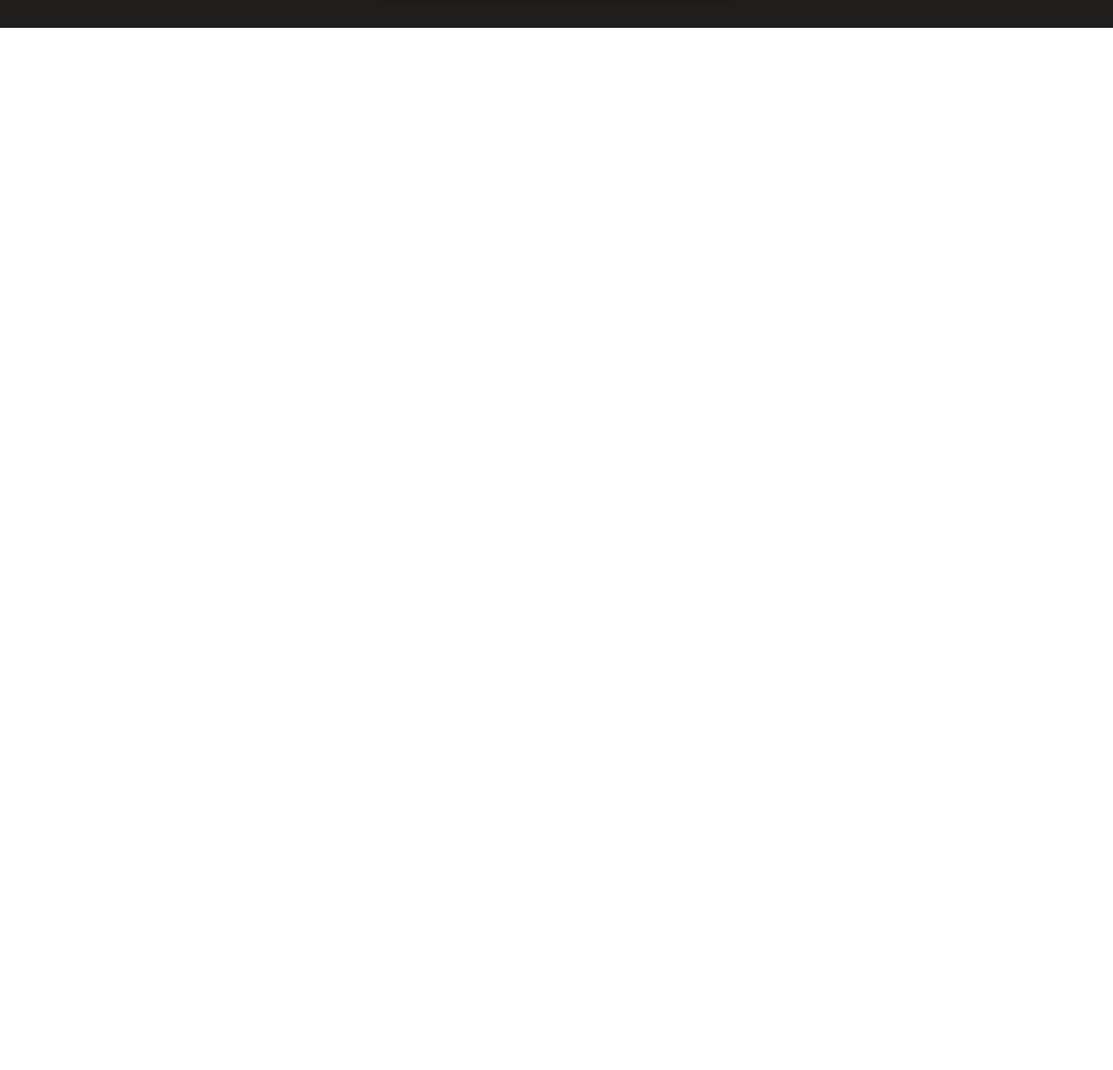
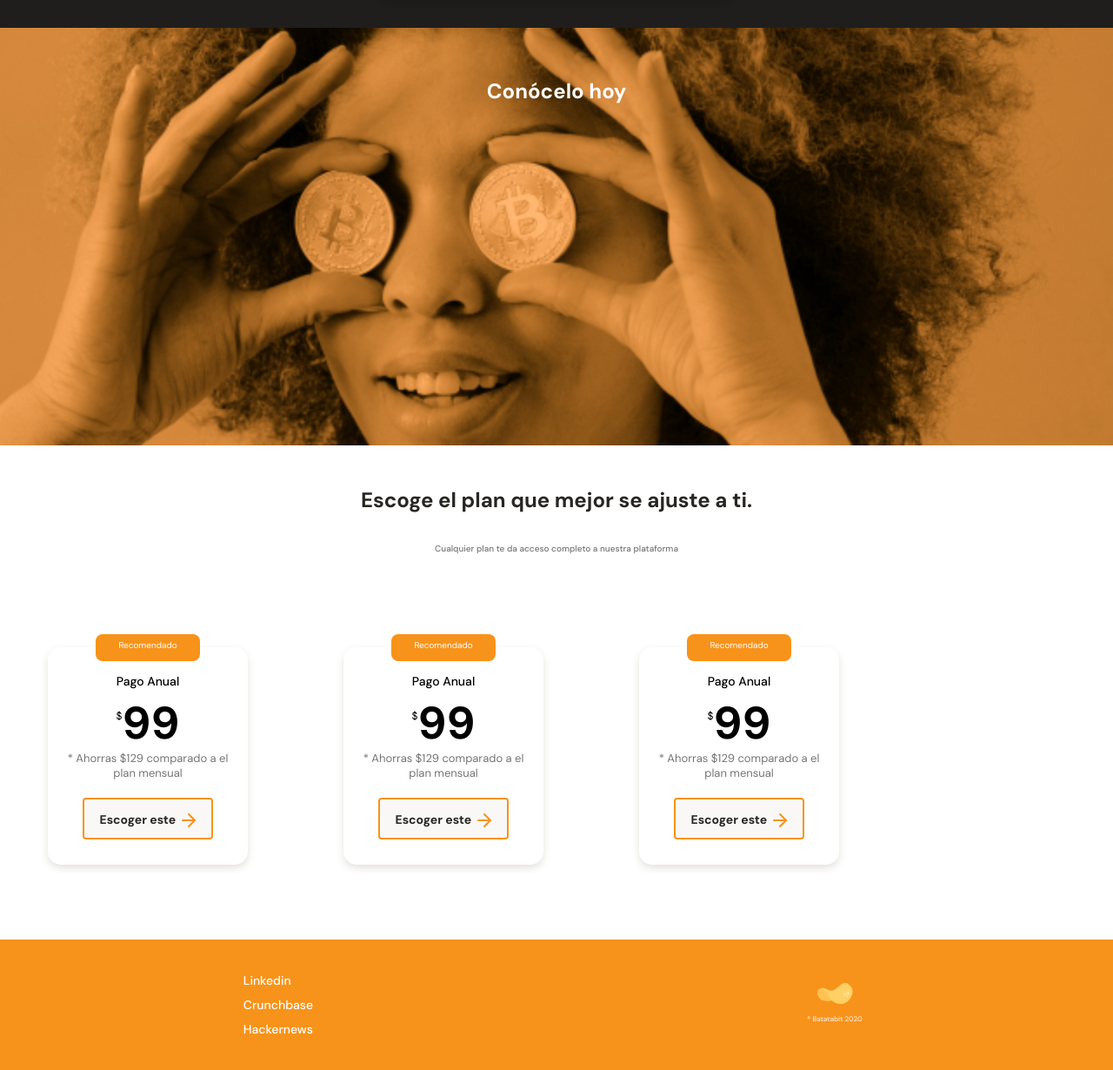
Before and after one commit to Lauracelis/Responsive_MobileFirst, a plain HTML site: page index.html in a window 1280 px wide. Shown: the part 2497-3727 px from the top of the page at 87% size. Before the commit the page ends 2529 px from the top, so only its background shows below. Drawn offline with Linux system fonts and the light colour scheme.

Commit message:
ReaÃlice el footer

```diff
--- a/index.html
+++ b/index.html
@@ -16,7 +16,7 @@
         <div class="header--title-container">
             <h1>La próxima revolución en el intercambio de criptomonedas</h1>
             <p>Batatabit te ayuda a navegar entre los diferentes precios y tendencias</p>
-            <a href="" class="header--button">Conoce nuestros planes <span></span></a>
+            <a href="#plans" class="header--button">Conoce nuestros planes <span></span></a>
         </div>
     </header>
     <main>
@@ -138,9 +138,74 @@
             </article>
         </section>
     </section>
-        <section></section>
-        <section></section>
+
+    <section class="bitcoin-img-container">
+            <h2>Conócelo hoy</h2>
+        </section>
+
+        <section id="plans" class="main-plans-container">
+            <div class="plans--title">
+                <h2>Escoge el plan que mejor se ajuste a ti.</h2>
+                <p>Cualquier plan te da acceso completo a nuestra plataforma</p>
+            </div>
+
+            <section class="plans-container--slider">
+                <article class="plans-container--card">
+                    <p class="recommended"> Recomendado</p>
+                    <div class="plan-info-container">
+                        <h3  class="plan-card--title">Pago Anual</h3>
+                        <p class="plan-card--price"><span>$</span>99</p>
+                        <p class="plan-card--saving">* Ahorras $129 comparado a el plan mensual</p>
+                        <button class="plan-card--ca">Escoger este <span></span></button>
+                    </div>
+                </article>
+
+
+
+
+
+
+
+                <article class="plans-container--card">
+                    <p class="recommended"> Recomendado</p>
+                    <div class="plan-info-container">
+                        <h3 class="plan-card--title">Pago Anual</h3>
+                        <p class="plan-card--price"><span>$</span>99</p>
+                        <p class="plan-card--saving">* Ahorras $129 comparado a el plan mensual</p>
+                        <button class="plan-card--ca">Escoger este <span></span></button>
+                    </div>
+                </article>
+
+
+
+
+
+
+                <article class="plans-container--card">
+                    <p class="recommended"> Recomendado</p>
+                    <div class="plan-info-container">
+                        <h3 class="plan-card--title">Pago Anual</h3>
+                        <p class="plan-card--price"><span>$</span>99</p>
+                        <p class="plan-card--saving">* Ahorras $129 comparado a el plan mensual</p>
+                        <button class="plan-card--ca">Escoger este <span></span></button>
+                    </div>
+                </article>
+
+            </section>
+        </section>
+
     </main>
-    <footer></footer>
+    <footer>
+        <section class="left">
+            <ul>
+                <li> <a href="#" >Linkedin</a></li>
+                <li> <a href="#" >Crunchbase</a></li>
+                <li> <a href="#" >Hackernews</a></li>
+            </ul>
+        </section>
+        <section class="rigth">
+            <img src="./assets/img/logo-footer.svg" alt="Logo de Batabit 2020">
+        </section>
+    </footer>
 </body>
 </html>
--- a/styles.css
+++ b/styles.css
@@ -435,3 +435,165 @@ main{
     line-height: 1.8rem;
     color: #808080;
 }
+.bitcoin-img-container{
+    width: 100%;
+    min-width: 320px;
+    height: 60vh;
+    background-image: url(./assets/img/bitcoinbaby2x.jpg);
+    background-position: center;
+    background-size: cover;
+    background-repeat: no-repeat;
+    text-align: center;
+}
+.bitcoin-img-container h2{
+    padding-top: 60px;
+    font-size: 2.4rem;
+    font-weight: bold;
+    line-height: 2.6rem;
+    color: var(--just-white);
+}
+
+.main-plans-container{
+    width: 100%;
+    min-width: 320px;
+    padding-bottom: 70px;
+    text-align: center;
+}
+.plans--title{
+    width: 90%;
+    min-width: 288px;
+    height: auto;
+    margin: 0 auto;
+    margin-bottom: 50px;
+    text-align: center;
+
+}
+.plans--title h2{
+    padding-top: 50px;
+    font-size: 2.4rem;
+    font-weight: bold;
+    line-height: 2.6rem;
+    color: var(--black);
+
+
+}
+.plans--title p{
+    padding-top: 30px;
+    font-size: 1.4rems;
+    font-weight: 500;
+    line-height: 2.6rem;
+    color:#757575;
+
+}
+.plans-container--card{
+    position: relative;
+    display: flex;
+    scroll-snap-align: center;
+    width: 70%;
+    min-width: 190px;
+    max-width: 230px;
+    height: 250px;
+    margin: 50px 55px 0;
+    padding: 0 15px;
+    background-color: var(--just-white);
+    border-radius: 15px;
+    box-shadow: 0 4px 8px rgba(89, 73, 30, 0.16);
+
+
+}
+.plans-container--slider{
+    display: flex;
+
+    height: 316px;
+    overflow-x: scroll;
+    overscroll-behavior-x: contain;
+    scroll-snap-type: proximity;
+    scroll-snap-align: center;
+
+}
+.recommended{
+    position: absolute;
+    width: 120px;
+    height: 31px;
+    top: -15px;
+    left: calc(50% - 60px);
+    background-color: var(--bitcoin-orange);
+    border-radius: 8px;
+    color: var(--just-white);
+    padding: 6px 0;
+
+}
+.plan-card--title{
+    padding-top: 30px;
+    font-size: 1.4rem;
+    font-weight: 500;
+    line-height: 1.8rem;
+    color: black;
+}
+.plan-card--price{
+    font-size: 5.2rem;
+    padding: 5px 0;
+    font-weight: bold;
+    line-height: 5.3rem;
+    color: black;
+}
+.plan-card--price span{
+    font-size: 1.2rem;
+    font-weight: 300;
+    vertical-align: text-top;
+
+}
+.plan-card--saving{
+    font-size: 1.3rem;
+    color:#757575
+}
+.plan-card--ca{
+    width: 150px;
+    height: 48px;
+    margin-top: 20px;
+    background-color: #faf8f7;
+    border: 2px solid var(--bitcoin-orange);
+    border-radius: 4px;
+    font-size: 1.4rem;
+    font-weight: bold;
+    line-height: 1.8rem;
+    color: var(--black);
+    font-family: 'DM Sans', sans-serif;
+    cursor: pointer;
+}
+.plan-card--ca span{
+    display: inline-block;
+    width: 20px;
+    height: 20px;
+    background-image: url("./assets/icons/orange-right-arrow.svg");
+    background-repeat: no-repeat;
+    vertical-align: text-bottom;
+}
+
+footer{
+    display: flex;
+    width: 100%;
+    height: 150px;
+    background-color: var(--bitcoin-orange);
+}
+footer section{
+    display: flex;
+    width: 50%;
+    justify-content: center;
+    align-items: center;
+}
+footer .left ul{
+    font-size: 1.4rem;
+    font-weight: 500;
+    line-height: 1.8rem;
+    list-style: none;
+
+}
+.left li{
+    margin: 10px 0;
+
+}
+.left a{
+    text-decoration: none;
+    color: var(--just-white);
+}
```
